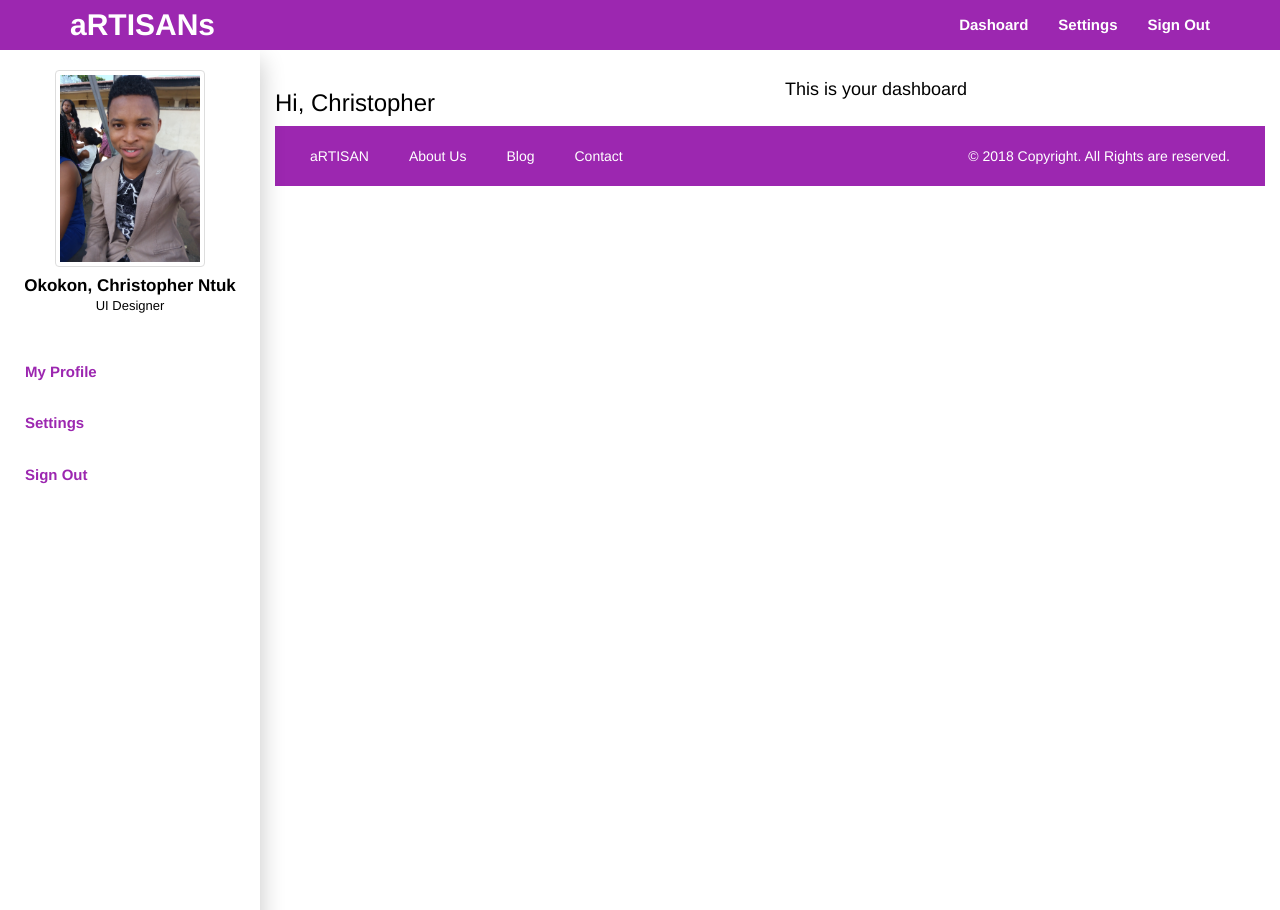
After one commit to chrix95/artisan, a PHP site: page /user/dashboard.php in a window 1280 px wide. The commit adds this page. Run offline with PHP 8.4, Linux system fonts and the light colour scheme.

Commit message:
Implemented design of Login Option, dashboard for logged in users

```diff
--- /dev/null
+++ b/assets/css/index.css
@@ -0,0 +1,138 @@
+* {
+  margin: 0;
+  padding: 0;
+}
+body {
+  color: black;
+}
+/************ index.html**************/
+.navbar {
+  border: 0;
+  background-color: rgba(156, 39, 176, 1);
+  margin-bottom: 0px;
+}
+.navbar-default .navbar-brand {
+  color: #fff;
+  font-size: 30px;
+  font-weight: 900;
+}
+.navbar-default .navbar-nav>li>a {
+  color: #fff;
+  font-weight: bold;
+  font-size: 15px;
+}
+.navbar-default .navbar-toggle {
+  border-color: #fff;
+}
+.navbar-default .navbar-toggle .icon-bar {
+  background-color: #fff;
+}
+.navbar-default .navbar-toggle:hover, .navbar-default .navbar-toggle:focus {
+  background-color: #9c27b0;
+}
+.navbar-default .navbar-nav>li>a:hover, .navbar-default .navbar-nav>li>a:focus {
+  color: #9c27b0;
+  background-color: white;
+}
+.navbar-default .navbar-brand:hover, .navbar-default .navbar-brand:focus {
+  color: #ffffff;
+}
+/************ Side-Menu ***************/
+.cbp-spmenu {
+  background: #fff;
+  position: fixed;
+  top: 50px;
+  height: 100%;
+  z-index: 999;
+  width: 260px;
+  box-shadow: 11px 1px 22px -9px rgba(0, 0, 0, 0.2);
+}
+.user-profile-block {
+  padding: 20px 0px 30px;
+  display: table;
+  position: relative;
+  background-size: cover;
+  width: 100%;
+  text-align: center;
+}
+.user-info h5 {
+  font-size: 17px;
+  font-weight: bold;
+  margin-bottom: 0px;
+}
+.user-info span {
+  font-size: 13px;
+  margin: 0px;
+}
+.nav-item {
+  cursor: pointer;
+  padding: 15px 0px;
+}
+.nav-item a {
+  padding: 18px 0px 18px 30px;
+  font-weight: 300;
+  color: #111;
+  position: relative;
+}
+ul.nav.sideNav>li>a {
+  padding: 15px 25px;
+  color: #9c27b0;
+  font-size: 15px;
+  font-weight: bold;
+}
+ul.nav.sideNav>li>a:hover, ul.nav.sideNav>li>a:focus {
+    text-decoration: none;
+    background-color: #9c27b0;
+    color: #fff !important;
+}
+.slide-nav-trigger {
+  display: none;
+}
+.main-area {
+  width: calc(100% - 260px);
+  margin-left: 0;
+  position: relative;
+  -webkit-transform: translate3d(260px, 0, 0);
+  transform: translate3d(260px, 0, 0);
+  top: 70px;
+}
+/************ footer.html**************/
+footer {
+  background-color: #9c27b0;
+  color: #fff;
+}
+.footer nav ul li {
+  float: left;
+  padding: 20px;
+}
+.footer nav ul {
+  list-style: none;
+  text-decoration: none;
+}
+footer nav>ul>li>a {
+  color: #fff;
+}
+footer nav>ul>li>a:hover, footer nav>ul>li>a:focus {
+  color: #ffffff;
+  text-decoration: none;
+}
+footer>div.container {
+  max-width: 100%;
+}
+.copyright {
+  padding: 20px;
+}
+/************ footer.html**************/
+@media screen and (max-width: 991px) {
+  .main-area {
+    width: 100%;
+    -webkit-transform: translate3d(0, 0, 0);
+    transform: translate3d(0, 0, 0);
+  }
+  .cbp-spmenu {
+    position: relative;
+    visibility: hidden;
+    max-height: 0;
+    top: 80px;
+  }
+}
--- a/assets/css/main.css
+++ b/assets/css/main.css
@@ -252,7 +252,7 @@ label.error {
   color: #fff ;
   opacity: .8;
 }
-#artisanLogin {
+#artisanReg, #artisanLogin {
   display: none;
 }
 /************ footer.html**************/
--- /dev/null
+++ b/user/dashboard.php
@@ -0,0 +1,46 @@
+<?php include 'header.php'; ?>
+<div class="side-menu">
+  <nav id="cbp-spmenu-s1" class="cbp-spmenu cbp-spmenu-vertical cbp-spmenu-left">
+    <div class="user-profile-block">
+      <div>
+        <div class="user-thumb">
+          <img src="../assets/img/profile.jpg" alt="img" class="img-responsive img-thumbnail center-block" width="150px">
+        </div>
+        <div class="user-info">
+          <h5>
+            Okokon, Christopher Ntuk
+          </h5>
+          <span>UI Designer</span>
+        </div>
+      </div>
+    </div>
+    <div class="accordion-menu responsive-menu" data-accordion-group>
+      <ul class="nav sideNav">
+        <li>
+          <a href="dashboard.php">My Profile</a>
+        </li>
+        <li>
+          <a href="#">Settings</a>
+        </li>
+        <li>
+          <a href="logout.php">Sign Out</a>
+        </li>
+      </ul>
+    </div>
+  </nav>
+</div>
+<div class="main-area">
+  <div class="container-fluid">
+    <div class="row">
+      <div class="col-md-6">
+        <h3>Hi, Christopher</h3>
+      </div>
+      <div class="col-md-6">
+        <h4>This is your dashboard</h4>
+      </div>
+    </div>
+  </div>
+  <div class="col-md-12">
+    <?php include 'footer.php'; ?>
+  </div>
+</div>
--- /dev/null
+++ b/user/footer.php
@@ -0,0 +1,43 @@
+<footer class="footer">
+  <div class="container">
+    <nav class="pull-left">
+      <ul>
+        <li>
+          <a href="index.php">
+            aRTISAN
+          </a>
+        </li>
+        <li>
+          <a href="about.php">
+            About Us
+          </a>
+        </li>
+        <li>
+          <a href="404.php">
+            Blog
+          </a>
+        </li>
+        <li>
+          <a href="contact.php">
+            Contact
+          </a>
+        </li>
+      </ul>
+    </nav>
+    <div class="copyright pull-right">
+      &copy; <?php echo date('Y'); ?> Copyright. All Rights are reserved.
+    </div>
+  </div>
+</footer>
+
+</body>
+
+<script src="../assets/js/jquery.min.js" type="text/javascript"></script>
+<script src="../assets/js/bootstrap.min.js" type="text/javascript"></script>
+<script src="../assets/js/bootstrap-datepicker.js" type="text/javascript"></script>
+<script src="../assets/js/background.cycle.js" type="text/javascript"></script>
+<script src="../assets/js/jquery.validate.min.js" type="text/javascript"></script>
+<script src="../assets/js/jquery.datetimepicker.full.min.js" type="text/javascript"></script>
+<script src="../assets/js/index.js" type="text/javascript"></script>
+<script src="../assets/js/indexValidations.js" type="text/javascript"></script>
+</html>
--- /dev/null
+++ b/user/header.php
@@ -0,0 +1,48 @@
+<!doctype html>
+<html lang="en">
+<head>
+	<meta charset="utf-8" />
+	<meta http-equiv="X-UA-Compatible" content="IE=edge,chrome=1" />
+
+	<title>Artisan</title>
+
+	<meta content='width=device-width, initial-scale=1.0, maximum-scale=1.0, user-scalable=0' name='viewport' />
+
+	<!--     Fonts and icons     -->
+	<link rel="stylesheet" href="../assets/css/font-awesome.min.css" />
+
+	<!-- CSS Files -->
+  <link href="../assets/css/bootstrap.min.css" rel="stylesheet" />
+	<link href="../assets/css/jquery.datetimepicker.css" rel="stylesheet" />
+	<link href="../assets/css/index.css" rel="stylesheet"/>
+
+</head>
+
+<body>
+  <nav class="navbar navbar-default navbar-fixed-top">
+  	<div class="container">
+      	<div class="navbar-header">
+      		<button type="button" class="navbar-toggle" data-toggle="collapse" data-target="#navigationHeader">
+          		<span class="sr-only">Toggle navigation</span>
+	            <span class="icon-bar"></span>
+	            <span class="icon-bar"></span>
+	            <span class="icon-bar"></span>
+      		</button>
+      		<a class="navbar-brand" href="index.html">aRTISANs</a>
+      	</div>
+
+      	<div class="collapse navbar-collapse" id="navigationHeader">
+      		<ul class="nav navbar-nav navbar-right">
+						<li>
+							<a href="dashboard.php">Dashoard</a>
+						</li>
+						<li>
+							<a href="#">Settings</a>
+						</li>
+						<li>
+							<a href="contact.php">Sign Out</a>
+						</li>
+      		</ul>
+      	</div>
+  	</div>
+  </nav>
```
Also changed, not shown: resources/modalForm.php (+48 -1 lines), user/logout.php (added, +10 -0 lines), assets/img/profile.jpg (added).
